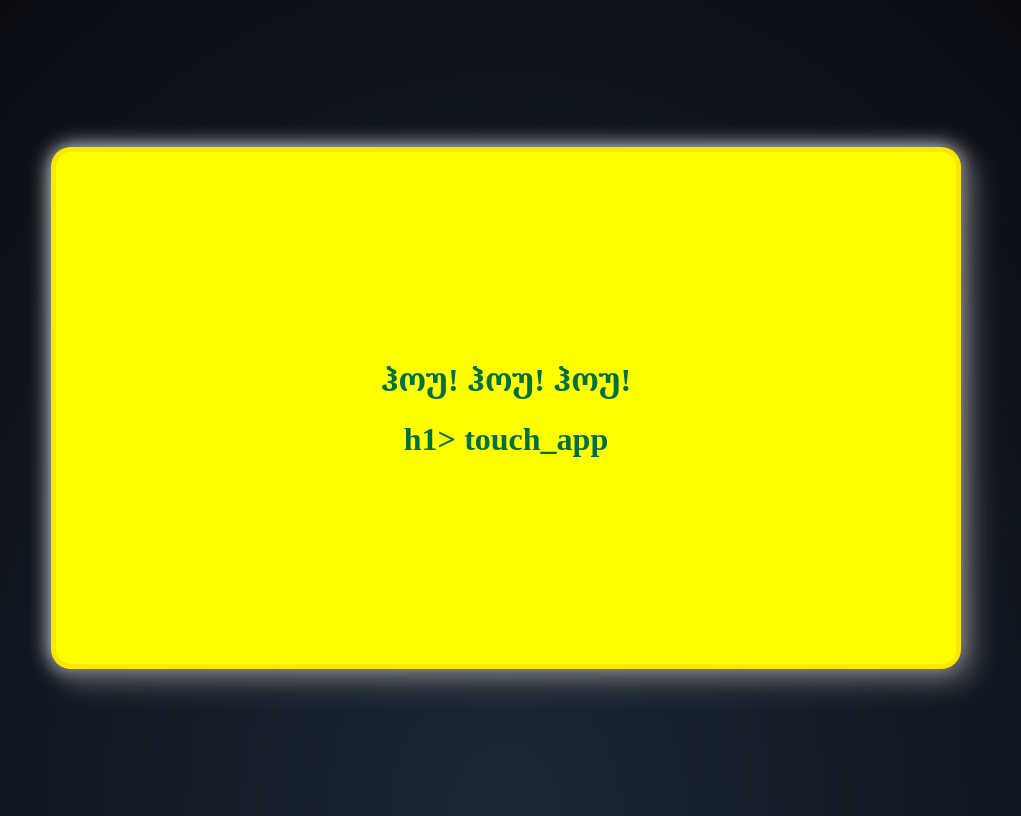
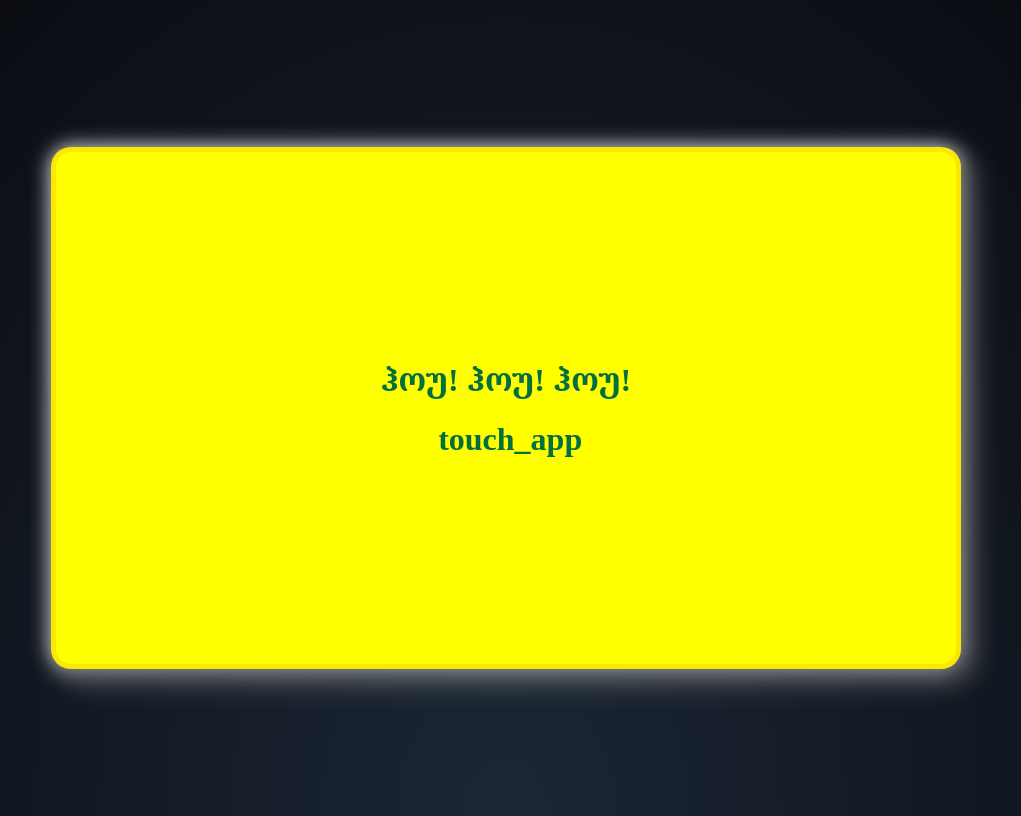
Before and after one commit to SantaClausFromAnagi/HOUHOUHOU, a plain HTML site: page index.html in a window 1280 px wide. Shown: the whole page, without its empty margins (134-1155 px from the left). Drawn offline with nearby package versions, Linux system fonts and the light colour scheme.

Commit message:
Update index.html
fg

```diff
--- a/index.html
+++ b/index.html
@@ -19,7 +19,7 @@
   </head>
   <body>
     <div class="card" id="card">
-      <h1 class="greeting" id="greeting">ჰოუ! ჰოუ! ჰოუ!<br><span class="material-symbols-outlined"></span>h1>
+      <h1 class="greeting" id="greeting">ჰოუ! ჰოუ! ჰოუ!<br><span class="material-symbols-outlined"></span>
 touch_app
 </span></h1>
       <div class="cardBody" id="cardBody">
```
